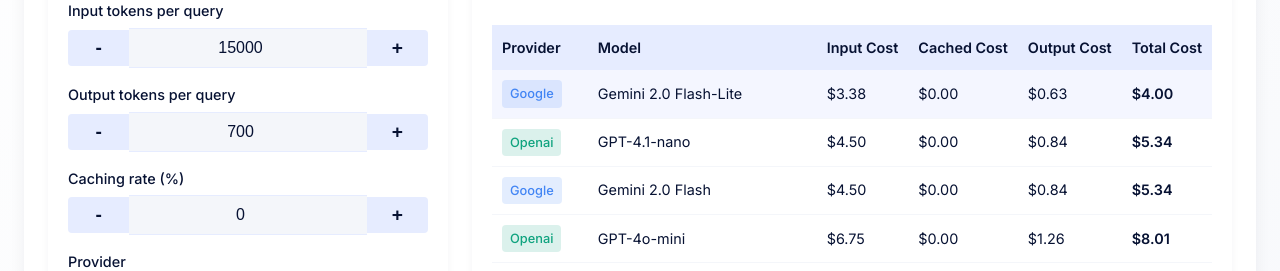
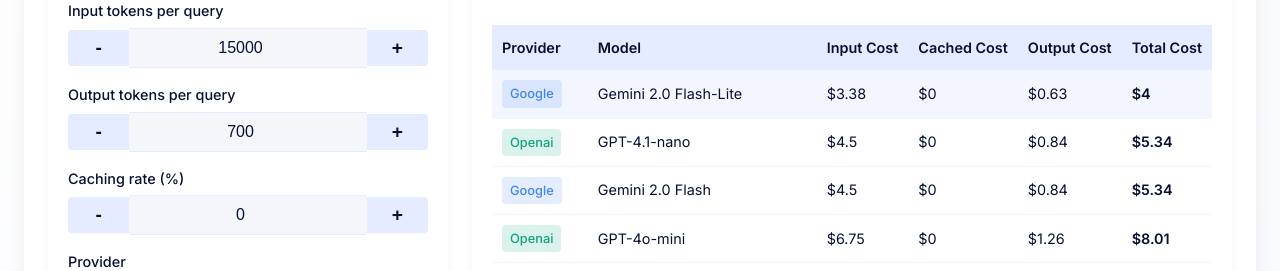
Before and after one commit to mathislucka/deepset-webinar-ui, a React (Vite) app: page / in a window 1280 px wide. Both pictures are taken after a click on the element 221 px from the left and 399 px from the top of the page. Shown: the part 511-782 px from the top of the page. Built offline with nearby package versions, Linux system fonts and the light colour scheme; the HTML template or start-up script is replaced by a standard one.

Commit message:
feat: use formatCurrency helper for displaying costs in the results table

```diff
--- a/src/components/RAGCalculator.jsx
+++ b/src/components/RAGCalculator.jsx
@@ -238,10 +238,10 @@
                         <span className={`provider-badge ${result.provider}`}>{result.provider}</span>
                       </td>
                       <td>{result.model}</td>
-                      <td>${result.inputCost}</td>
-                      <td>${result.cachedInputCost}</td>
-                      <td>${result.outputCost}</td>
-                      <td className="total-cost">${result.totalCost}</td>
+                      <td>{formatCurrency(result.inputCost)}</td>
+                      <td>{formatCurrency(result.cachedInputCost)}</td>
+                      <td>{formatCurrency(result.outputCost)}</td>
+                      <td className="total-cost">{formatCurrency(result.totalCost)}</td>
                     </tr>
                   ))}
                 </tbody>
```
